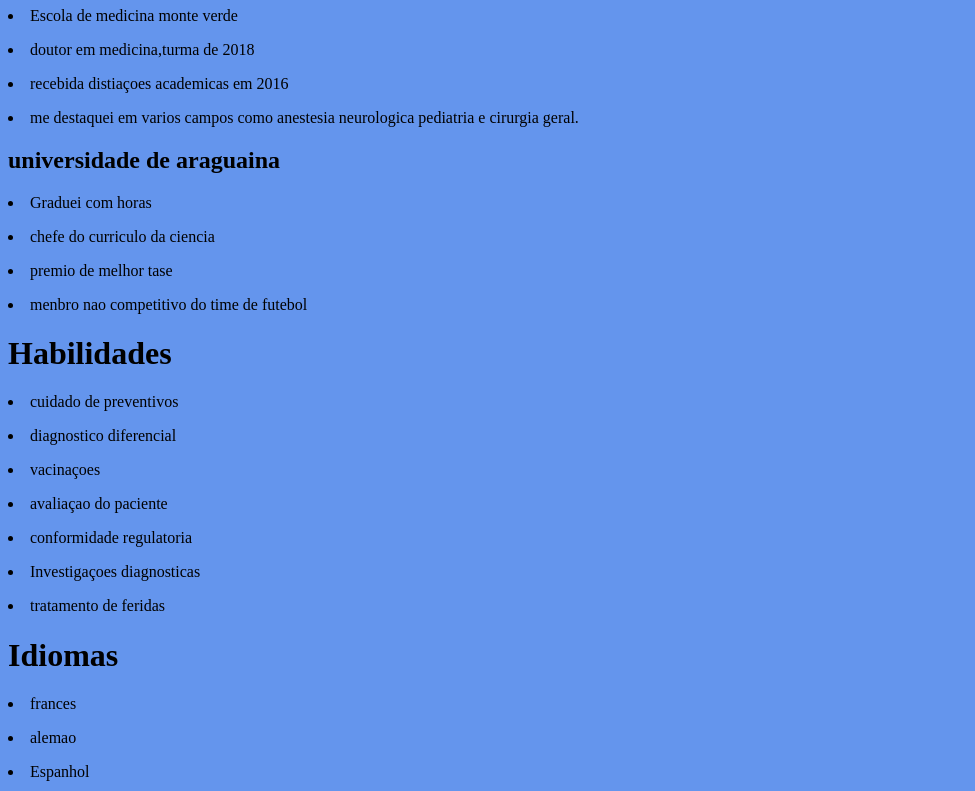
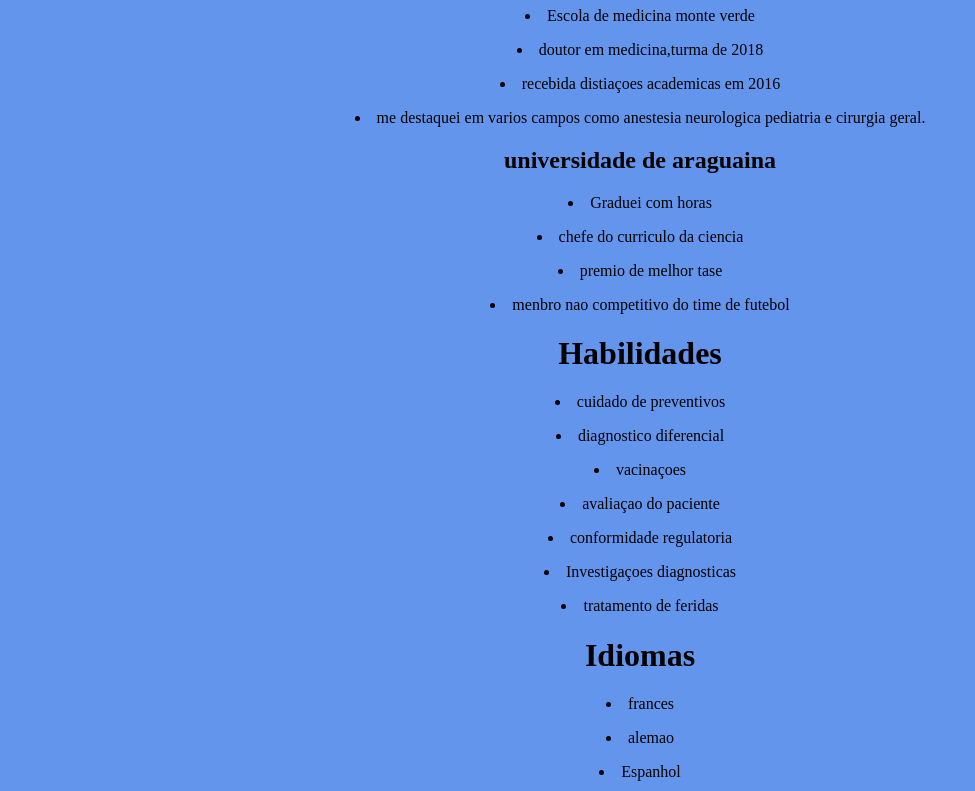
Before and after one commit to guidev63/guiav63, a plain HTML site: page index.html in a window 1280 px wide. Shown: the part 591-1382 px from the top of the page, without its empty margins (0-975 px from the left). Drawn offline with Linux system fonts and the light colour scheme.

Commit message:
Update style.css

```diff
--- a/style.css
+++ b/style.css
@@ -1,3 +1,6 @@
+*{
+    text-align: center;
+}
 img {
     border-radius: 50%;
     width: 220px;
```
